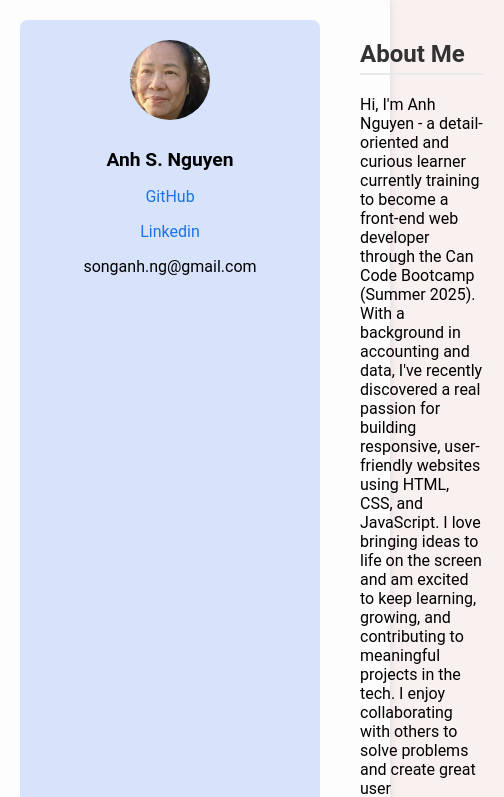
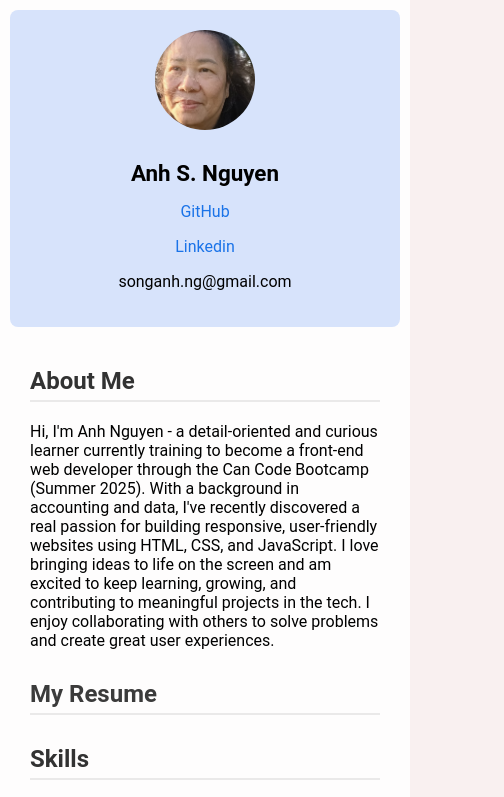
Before and after one commit to AnhSNguyen/anhsnguyen-portfolio, a plain HTML site: page index.html in a window 390 px wide. Shown: the top 797 px of the page, 504 px wide, since content can reach past the window. Drawn offline with Linux system fonts and the light colour scheme.

Commit message:
Modified css @media

```diff
--- a/style.css
+++ b/style.css
@@ -71,22 +71,10 @@ section {
 }
 
 /* mobile adjustment */
-@media screen and (max-width: 768px) {
+@media screen and (max-width: 800px) {
    .grid {
-    grid-template-column: 1fr; /* stack column on small screen */
+    grid-template-columns: 1fr;
+        width: 100%;
+        padding: 10px;
    }
-
-
-.left-column img {
-    width: 80px;
-    height: 80px;
-}
-
-.left-column h1 {
-    font-size: 1.2em;
-}
-
-body {
-    font-size: 16px; /* slightly bigger for mobile readability */
-}
-}
+   }
```
